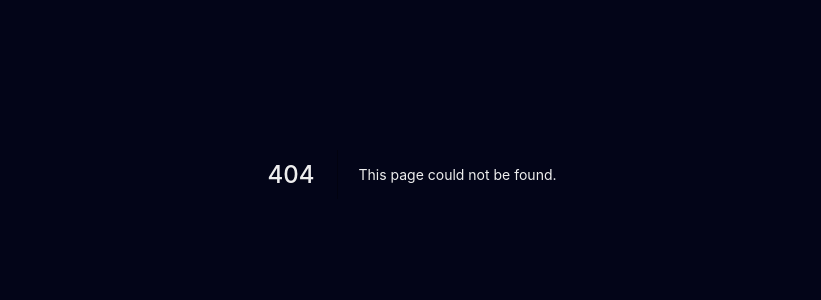
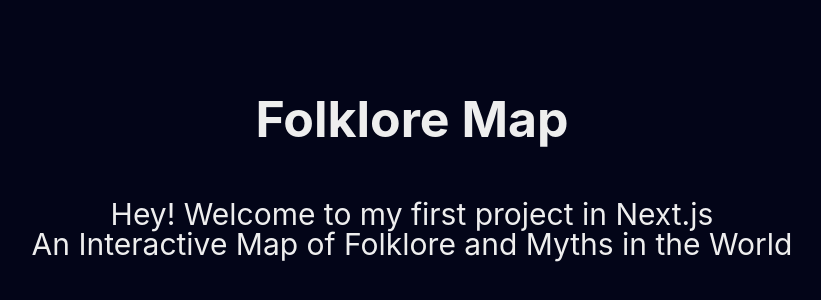
Before and after one commit to kapcruz/folklore-map, a Next.js app: page /about in a window 1280 px wide. Before the commit this address had no page. Shown: the part 226-526 px from the top of the page, without its empty margins (228-1049 px from the left). Built offline with nearby package versions, Linux system fonts and the light colour scheme.

Commit message:
feat: criando pagina sobre o projeto

```diff
--- a/src/pages/_app.tsx
+++ b/src/pages/_app.tsx
@@ -7,10 +7,10 @@
   return (
     <>
       <Head>
-        <title>Mapa do folclore brasileiro</title>
+        <title>Folklore Map</title>
         <meta
           name="description"
-          content="Um projeto que visa mostrar o mapa do folclore brasileiro"
+          content="An Interactive Map of Folklore and Myths in the World"
         />
         <meta name="theme-color" content="#06092b" />
         <link rel="shortcut icon" href="/img/icon-512.png" />
--- /dev/null
+++ b/src/pages/about.tsx
@@ -0,0 +1,5 @@
+import AboutTemplate from 'templates/About'
+
+const About = () => <AboutTemplate />
+
+export default About
--- /dev/null
+++ b/src/templates/About/index.tsx
@@ -0,0 +1,21 @@
+import { CloseOutline } from '@styled-icons/evaicons-outline/CloseOutline'
+import LinkWrapper from 'components/LinkWrapper'
+
+import * as S from './styles'
+
+const AboutTemplate = () => (
+  <S.Content>
+    <LinkWrapper href="/">
+      <CloseOutline size={32} />
+    </LinkWrapper>
+
+    <S.Heading>Folklore Map</S.Heading>
+
+    <S.Body>
+      <p>Hey! Welcome to my first project in Next.js</p>
+      <p>An Interactive Map of Folklore and Myths in the World</p>
+    </S.Body>
+  </S.Content>
+)
+
+export default AboutTemplate
--- /dev/null
+++ b/src/templates/About/styles.ts
@@ -0,0 +1,26 @@
+import styled from 'styled-components'
+
+export const Content = styled.section`
+  text-align: center;
+  display: flex;
+  align-items: center;
+  justify-content: center;
+  flex-direction: column;
+  height: 100vh;
+  max-width: var(--container);
+  margin: auto;
+`
+
+export const Heading = styled.h1`
+  font-size: var(--large);
+  margin-bottom: var(--large);
+`
+
+export const Body = styled.div`
+  // serve para estilos do body
+  // p, a, ul, li, blockquote
+  p {
+    font-size: var(--medium);
+    line-height: var(--medium);
+  }
+`
```
Also changed, not shown: src/pages/index.tsx (+11 -2 lines).
